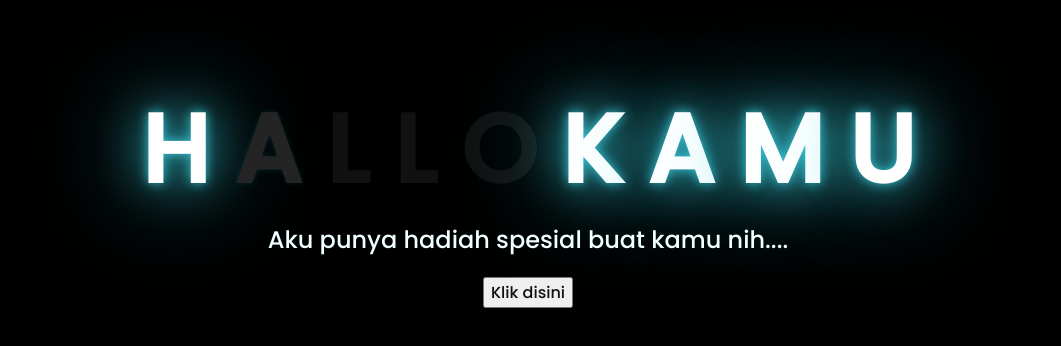
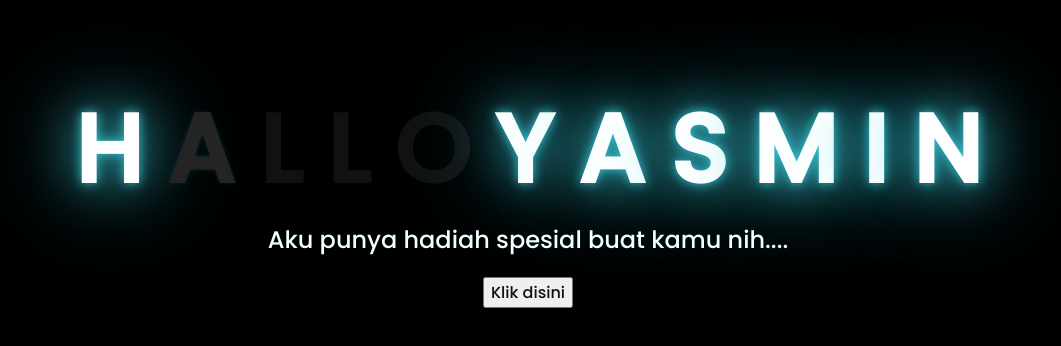
Before and after one commit to adibibraprayoga/bunga, a plain HTML site: page index.html in a window 1280 px wide. Shown: the part 216-562 px from the top of the page, without its empty margins (120-1181 px from the left). Drawn offline with Linux system fonts and the light colour scheme.

Commit message:
Update index.html

```diff
--- a/index.html
+++ b/index.html
@@ -16,10 +16,12 @@
         <span>L</span>
         <span>L</span>
         <span>O</span>
-        <span>K</span>
+        <span>Y</span>
         <span>A</span>
+        <span>S</span>
         <span>M</span>
-        <span>U</span>
+        <span>I</span>
+        <span>N</span>
     </div>
     <div class="description">
         <span>Aku punya hadiah spesial buat kamu nih....</span>
```
